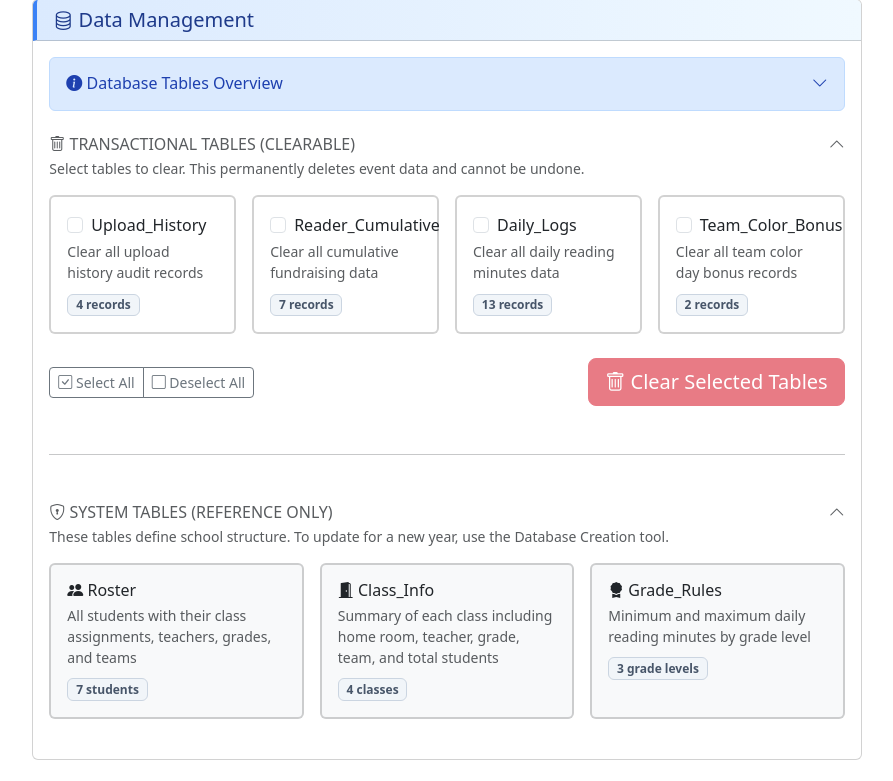
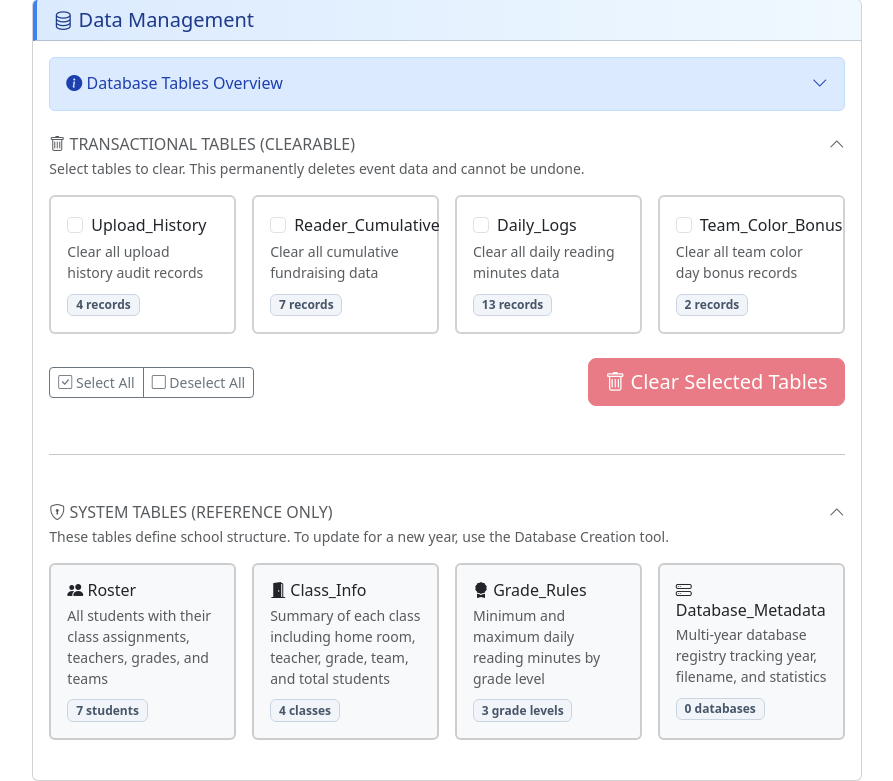
Before and after one commit to stevensouza/readathon, a Flask app: page /admin in a window 1280 px wide, after a click on "Data Management". Shown: the part 251-1032 px from the top of the page, without its empty margins (193-1086 px from the left). Before the commit the page ends 1011 px from the top, so only its background shows below. Run offline with Flask 3, Linux system fonts and the light colour scheme; data that the repository does not hold is empty; some libraries are stand-ins or nearby versions.

Commit message:
Add Database_Metadata table to Admin page and Reports (Q24)
- Added Database_Metadata to System Tables section in Admin page (4th card)
- Created Q24 report: Database_Metadata - Multi-Year Database Registry
- Added Q24 to Reports page (Admin Reports group)
- Added Q24 to "All Reports" workflow (now 23 reports total)
- Enhanced metadata with column descriptions and terminology
- Updated table counts API to include Database_Metadata
- Updated admin.html JavaScript to display Database_Metadata count
- Updated test to expect 5 admin reports (Q1, Q21-Q24)

🤖 Generated with [Claude Code](https://claude.com/claude-code)

Co-Authored-By: Claude <noreply@anthropic.com>

```diff
--- a/app.py
+++ b/app.py
@@ -106,6 +106,7 @@ def get_unified_items():
         {'id': 'q21', 'name': 'Q21: Data Sync & Minutes Integrity Check', 'description': 'Verify students are synced between tables and daily minutes match cumulative', 'groups': ['admin'], 'item_type': 'report', 'report_type': 'utility'},
         {'id': 'q22', 'name': 'Q22: Student Name Sync Check', 'description': 'Verify students in Daily_Logs match Reader_Cumulative', 'groups': ['admin'], 'item_type': 'report', 'report_type': 'utility'},
         {'id': 'q23', 'name': 'Q23: Roster Integrity Check', 'description': 'Verify all students exist in Roster table', 'groups': ['admin'], 'item_type': 'report', 'report_type': 'utility'},
+        {'id': 'q24', 'name': 'Q24: Database_Metadata', 'description': 'Multi-year database registry with year, filename, active status, and summary statistics', 'groups': ['admin'], 'item_type': 'report', 'report_type': 'utility'},
     ])
 
     # Database Tables (from /tables route)
@@ -125,7 +126,7 @@ def get_unified_items():
         {'id': 'qd', 'name': 'QD: Daily Slide Update', 'description': 'Runs all slide deck reports in sequence (Q18, Q14, Q4, Q19, Q20) - for daily update presentations', 'groups': ['workflows', 'workflow-daily-slide'], 'item_type': 'workflow'},
         {'id': 'qc', 'name': 'QC: Cumulative Workflow', 'description': 'Runs all final prize reports in sequence (Q5, Q6, Q14, Q18, Q19, Q20) - comprehensive cumulative view', 'groups': ['workflows', 'workflow-cumulative'], 'item_type': 'workflow'},
         {'id': 'qf', 'name': 'QF: Final Prize Winners', 'description': 'Runs all final prize winner reports (Q9-Q16, Q4, Q14, Q19, Q15) - determines all winners and prizes', 'groups': ['workflows', 'workflow-final-prize'], 'item_type': 'workflow'},
-        {'id': 'qa', 'name': 'QA: All Main Reports', 'description': 'Runs all 21 available reports in sequence (Q1-Q23) - comprehensive system report', 'groups': ['workflows', 'workflow-all-reports'], 'item_type': 'workflow'},
+        {'id': 'qa', 'name': 'QA: All Main Reports', 'description': 'Runs all 23 available reports in sequence (Q1-Q24) - comprehensive system report', 'groups': ['workflows', 'workflow-all-reports'], 'item_type': 'workflow'},
     ])
 
     return items
@@ -2526,6 +2527,8 @@ def run_report(report_id):
             result = reports.q15_goal_getters()
         elif report_id == 'q16':
             result = reports.q16_top_earner_per_team()
+        elif report_id == 'q24':
+            result = reports.q24_database_metadata()
         else:
             return jsonify({'error': 'Unknown report'}), 404
 
@@ -2596,6 +2599,8 @@ def export_report(report_id):
             result = reports.q15_goal_getters()
         elif report_id == 'q16':
             result = reports.q16_top_earner_per_team()
+        elif report_id == 'q24':
+            result = reports.q24_database_metadata()
         else:
             return jsonify({'error': 'Unknown report'}), 404
 
@@ -2764,7 +2769,7 @@ def get_table_counts():
         # Transactional tables (clearable)
         transactional_tables = ['Upload_History', 'Reader_Cumulative', 'Daily_Logs', 'Team_Color_Bonus']
         # System tables (reference only)
-        system_tables = ['Roster', 'Class_Info', 'Grade_Rules']
+        system_tables = ['Roster', 'Class_Info', 'Grade_Rules', 'Database_Metadata']
 
         tables = transactional_tables + system_tables
 
@@ -3013,9 +3018,9 @@ def run_workflow(workflow_id):
             report_ids = ['q9', 'q10', 'q11', 'q12', 'q13', 'q16', 'q4', 'q14', 'q19', 'q15']
             workflow_name = 'Final Prize Winners'
         elif workflow_id == 'qa':  # All Reports
-            # Updated to include new prize reports Q9-Q13, Q15-Q16, and Q3
-            report_ids = ['q1', 'q2', 'q3', 'q4', 'q5', 'q6', 'q7', 'q8', 'q9', 'q10', 'q11', 'q12', 'q13', 'q14', 'q15', 'q16', 'q18', 'q19', 'q20', 'q21', 'q22', 'q23']
-            workflow_name = 'All Main Reports (22 Reports)'
+            # Updated to include new prize reports Q9-Q13, Q15-Q16, Q3, and Q24
+            report_ids = ['q1', 'q2', 'q3', 'q4', 'q5', 'q6', 'q7', 'q8', 'q9', 'q10', 'q11', 'q12', 'q13', 'q14', 'q15', 'q16', 'q18', 'q19', 'q20', 'q21', 'q22', 'q23', 'q24']
+            workflow_name = 'All Main Reports (23 Reports)'
         else:
             return jsonify({'error': 'Unknown workflow'}), 404
 
@@ -3065,6 +3070,8 @@ def run_workflow(workflow_id):
                 results.append(reports.q22_student_name_sync_check())
             elif rid == 'q23':
                 results.append(reports.q23_roster_integrity_check())
+            elif rid == 'q24':
+                results.append(reports.q24_database_metadata())
             elif rid == 'q9':
                 results.append(reports.q9_most_donations_by_grade())
             elif rid == 'q10':
--- a/database.py
+++ b/database.py
@@ -2444,6 +2444,41 @@ Calculation Rules:<br>
             'analysis': generate_q23_analysis(results)
         }
 
+    def q24_database_metadata(self) -> Dict[str, Any]:
+        """Q24: Database_Metadata - Multi-Year Database Registry"""
+        from queries import QUERY_Q24_DATABASE_METADATA
+
+        results = self.db.execute_query(QUERY_Q24_DATABASE_METADATA)
+
+        return {
+            'title': 'Q24: Database_Metadata - Multi-Year Database Registry',
+            'description': 'All registered databases with year, filename, active status, and summary statistics',
+            'columns': ['db_id', 'year', 'db_filename', 'description', 'created_timestamp', 'status',
+                       'student_count', 'total_days', 'total_donations'],
+            'data': results,
+            'sort': 'year (desc)',
+            'last_updated': self._get_report_timestamp(),
+            'metadata': {
+                'source_tables': 'Database_Metadata',
+                'columns': {
+                    'db_id': 'Unique database identifier (auto-increment)',
+                    'year': 'School year for this database',
+                    'db_filename': 'Database filename (e.g., readathon_2026.db)',
+                    'description': 'Optional description of database',
+                    'created_timestamp': 'When database was registered',
+                    'status': 'ACTIVE or INACTIVE',
+                    'student_count': 'Number of students in Roster',
+                    'total_days': 'Number of reading days recorded',
+                    'total_donations': 'Total fundraising dollars'
+                },
+                'terms': {
+                    'Active Database': 'The currently selected database in use',
+                    'Registry': 'Central table tracking all year databases',
+                    'Multi-Year': 'System supports managing multiple school years'
+                }
+            }
+        }
+
     def q9_most_donations_by_grade(self) -> Dict[str, Any]:
         """Q9: Most Donations by Grade - Per Grade Level (1 winner per grade)"""
 
--- a/queries.py
+++ b/queries.py
@@ -2092,3 +2092,19 @@ def get_school_wide_leaders_query(date_where="", grade=None, team=None):
             LIMIT 1
         )
     """
+
+# Q24 - Database_Metadata (Multi-Year Database Registry)
+QUERY_Q24_DATABASE_METADATA = """
+    SELECT
+        db_id,
+        year,
+        db_filename,
+        description,
+        created_timestamp,
+        CASE WHEN is_active = 1 THEN 'ACTIVE' ELSE 'INACTIVE' END as status,
+        student_count,
+        total_days,
+        total_donations
+    FROM Database_Metadata
+    ORDER BY year DESC
+"""
--- a/templates/admin.html
+++ b/templates/admin.html
@@ -277,7 +277,7 @@
 
                             <!-- System Table Cards -->
                             <div class="row g-3 mb-4">
-                            <div class="col-md-4">
+                            <div class="col-md-3">
                                 <div class="card h-100 border-2 bg-light">
                                     <div class="card-body">
                                         <h6 class="mb-1"><i class="bi bi-people-fill"></i> Roster</h6>
@@ -289,7 +289,7 @@
                                 </div>
                             </div>
 
-                            <div class="col-md-4">
+                            <div class="col-md-3">
                                 <div class="card h-100 border-2 bg-light">
                                     <div class="card-body">
                                         <h6 class="mb-1"><i class="bi bi-door-open-fill"></i> Class_Info</h6>
@@ -301,13 +301,25 @@
                                 </div>
                             </div>
 
-                            <div class="col-md-4">
+                            <div class="col-md-3">
                                 <div class="card h-100 border-2 bg-light">
                                     <div class="card-body">
                                         <h6 class="mb-1"><i class="bi bi-award-fill"></i> Grade_Rules</h6>
                                         <p class="small text-muted mb-2">Minimum and maximum daily reading minutes by grade level</p>
                                         <p class="mb-0">
                                             <span class="badge bg-secondary" id="countGradeRules">Loading...</span>
+                                        </p>
+                                    </div>
+                                </div>
+                            </div>
+
+                            <div class="col-md-3">
+                                <div class="card h-100 border-2 bg-light">
+                                    <div class="card-body">
+                                        <h6 class="mb-1"><i class="bi bi-hdd-stack"></i> Database_Metadata</h6>
+                                        <p class="small text-muted mb-2">Multi-year database registry tracking year, filename, and statistics</p>
+                                        <p class="mb-0">
+                                            <span class="badge bg-secondary" id="countDatabaseMetadata">Loading...</span>
                                         </p>
                                     </div>
                                 </div>
@@ -1094,6 +1106,7 @@ async function loadTableCounts() {
             document.getElementById('countRoster').textContent = `${result.counts.Roster} students`;
             document.getElementById('countClassInfo').textContent = `${result.counts.Class_Info} classes`;
             document.getElementById('countGradeRules').textContent = `${result.counts.Grade_Rules} grade levels`;
+            document.getElementById('countDatabaseMetadata').textContent = `${result.counts.Database_Metadata} databases`;
         }
     } catch (error) {
         console.error('Error loading table counts:', error);
--- a/test_reports_page.py
+++ b/test_reports_page.py
@@ -159,11 +159,12 @@ class TestReportsPage:
         assert 'Q21' in html  # Data Sync
         assert 'Q22' in html  # Student Name Sync
         assert 'Q23' in html  # Roster Integrity
+        assert 'Q24' in html  # Database_Metadata
 
         # Get all items to verify count
         all_items = get_unified_items()
         admin_items = [i for i in all_items if 'admin' in i['groups']]
-        assert len(admin_items) == 4, "Expected exactly 4 admin reports"
+        assert len(admin_items) == 5, "Expected exactly 5 admin reports"
 
     def test_group_filter_tables(self, client):
         """Test 'Database Tables' filter shows only database tables."""
```
